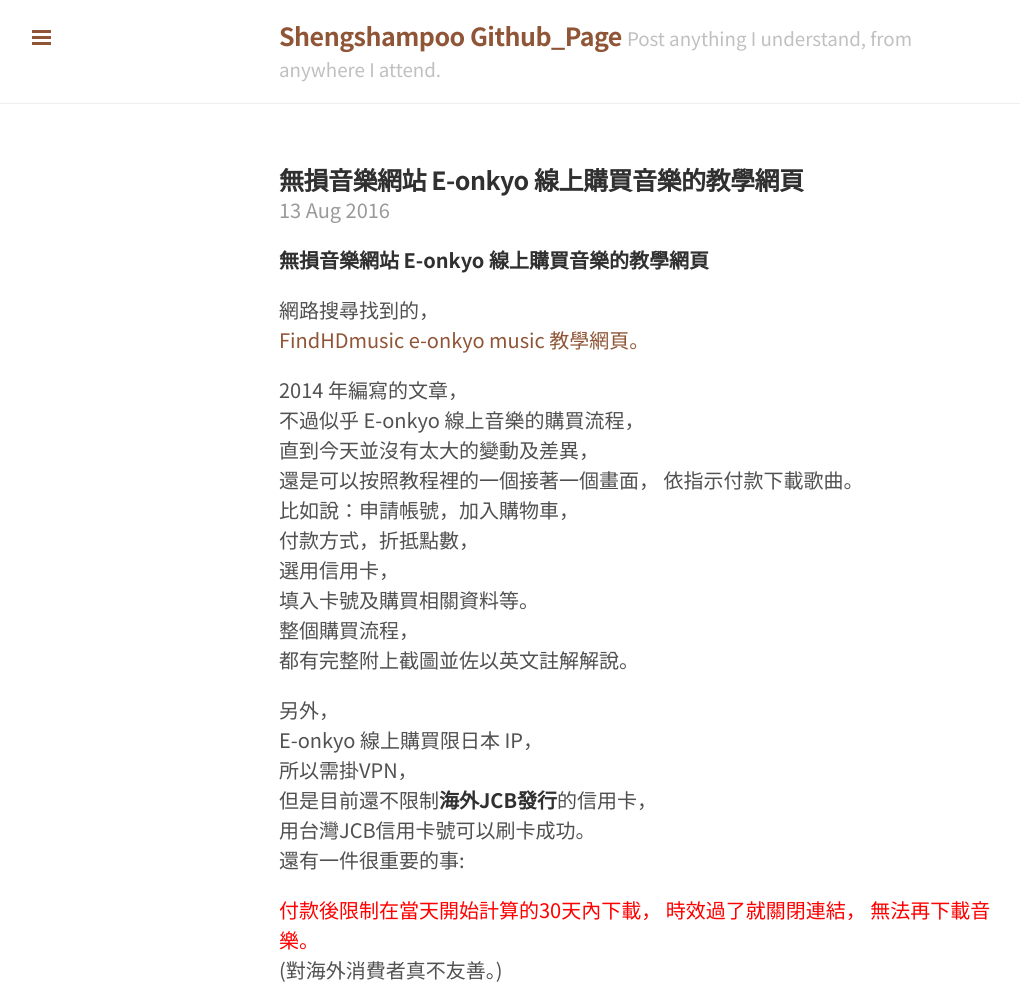
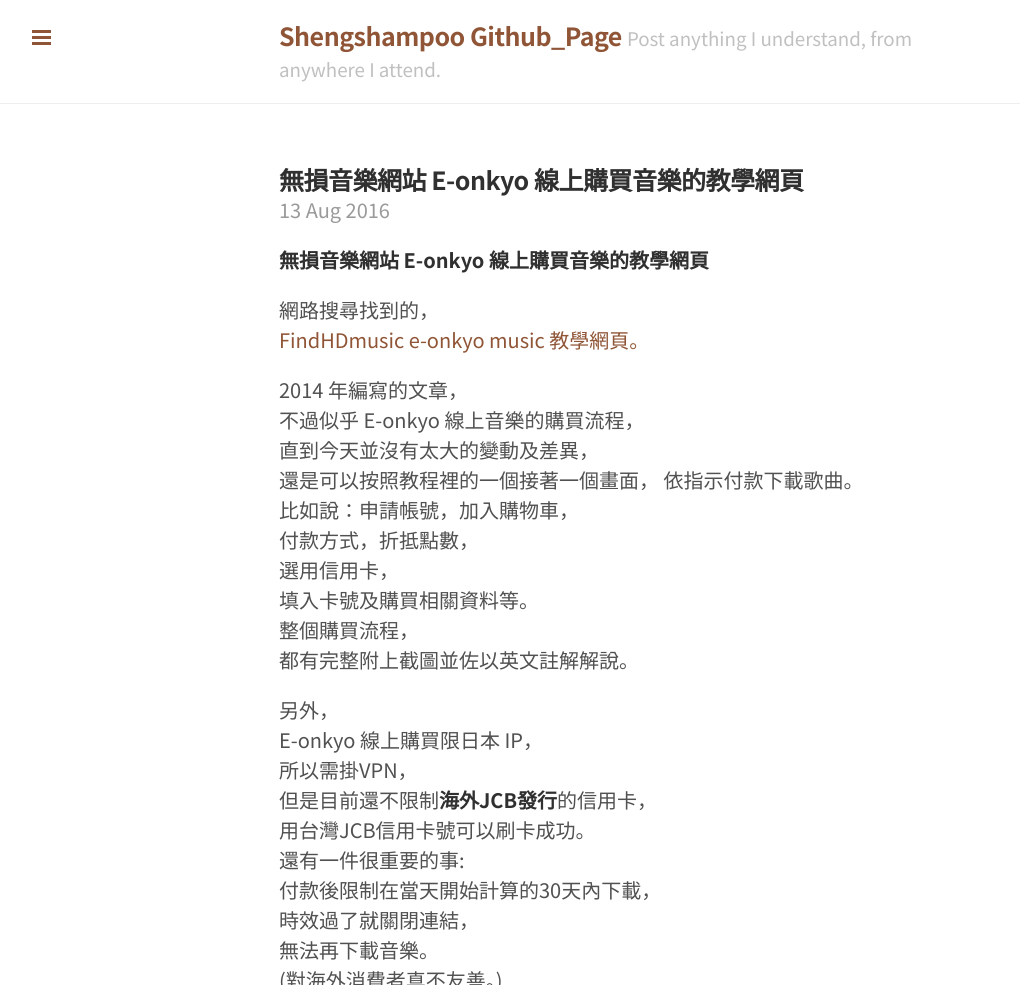
Before and after one commit to shengshampoo/shengshampoo.github.io, a Jekyll site: the page built from _posts/2016-08-13-e-onkyo.markdown, in a window 1280 px wide. Shown: the top 985 px of the page, without its empty margins (1-1021 px from the left). Built offline with Jekyll 4.4.1, drawn with Linux system fonts in a browser that asks for light colours; grey boxes are pictures that could not be loaded.

Commit message:
Update 2016-08-13-e-onkyo.markdown

```diff
--- a/_posts/2016-08-13-e-onkyo.markdown
+++ b/_posts/2016-08-13-e-onkyo.markdown
@@ -28,11 +28,9 @@ E-onkyo 線上購買限日本 IP，
 但是目前還不限制**海外JCB發行**的信用卡，
 用台灣JCB信用卡號可以刷卡成功。
 還有一件很重要的事:
-<font color="red">
 付款後限制在當天開始計算的30天內下載，
 時效過了就關閉連結，
 無法再下載音樂。
-</font>
 (對海外消費者真不友善。)
 
 ![img01][img01]
```
